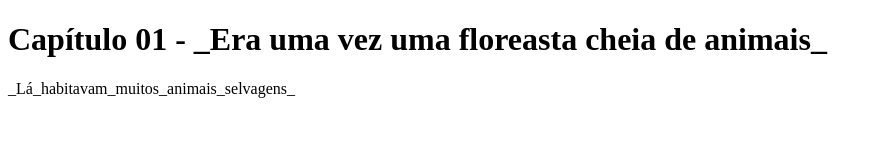
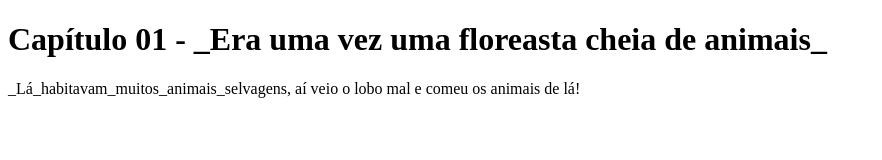
Before and after one commit to Debs9/livro-colaborativo-debora-marques, a plain HTML site: page index.html in a window 1280 px wide. Shown: the whole page, without its empty margins (0-882 px from the left). Drawn offline with Linux system fonts and the light colour scheme.

Commit message:
Daví Lucas

```diff
--- a/index.html
+++ b/index.html
@@ -5,6 +5,6 @@
   </head>
   <body>
     <h1>Capítulo 01 - _Era uma vez uma floreasta cheia de animais_</h1>
-    <p>_Lá_habitavam_muitos_animais_selvagens_</p>
+    <p>_Lá_habitavam_muitos_animais_selvagens, aí veio o lobo mal e comeu os animais de lá!</p>
   </body>
 </html>
```
